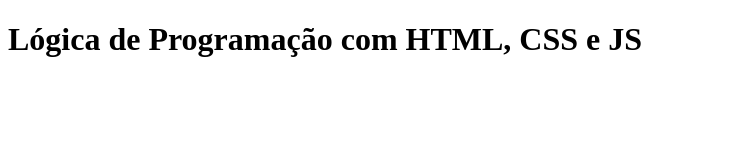
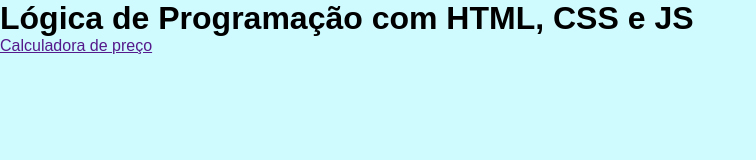
Before and after one commit to miriamfernandes22c/atividade8, a plain HTML site: page index.html in a window 1280 px wide. Shown: the whole page, without its empty margins (0-756 px from the left). Drawn offline with Linux system fonts and the light colour scheme.

Commit message:
segundo commit feat

```diff
--- a/index.html
+++ b/index.html
@@ -4,11 +4,20 @@
     <meta charset="UTF-8">
     <meta name="viewport" content="width=device-width, initial-scale=1.0">
     <title>atividade 8</title>
+    <link rel="stylesheet" href="style.css">
 </head>
 <body>
     <header>
 <h1>Lógica de Programação com HTML, CSS e JS</h1>
     </header>
 
+    <nav>
+      <ul>
+        <li>
+ <a href="">Calculadora de preço</a>
+        </li>
+      </ul>
+    </nav>
+
 </body>
 </html>
--- a/style.css
+++ b/style.css
@@ -0,0 +1,15 @@
+* {
+  margin: 0;
+  padding: 0;
+  box-sizing: border-box;
+  font-family: Arial, Helvetica, sans-serif;
+}
+
+:root {
+ --main-background: #cffafe;
+
+}
+
+body {
+    background: var(--main-background);
+}
```
